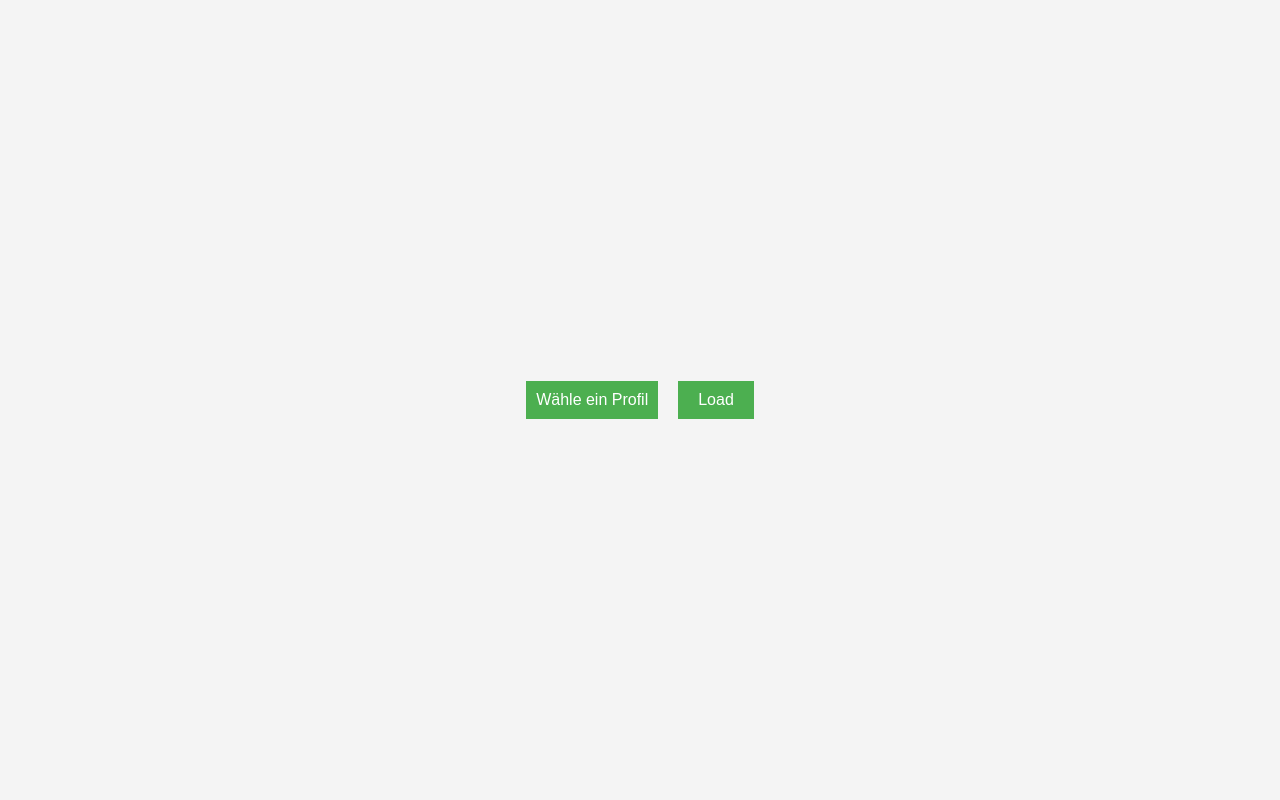
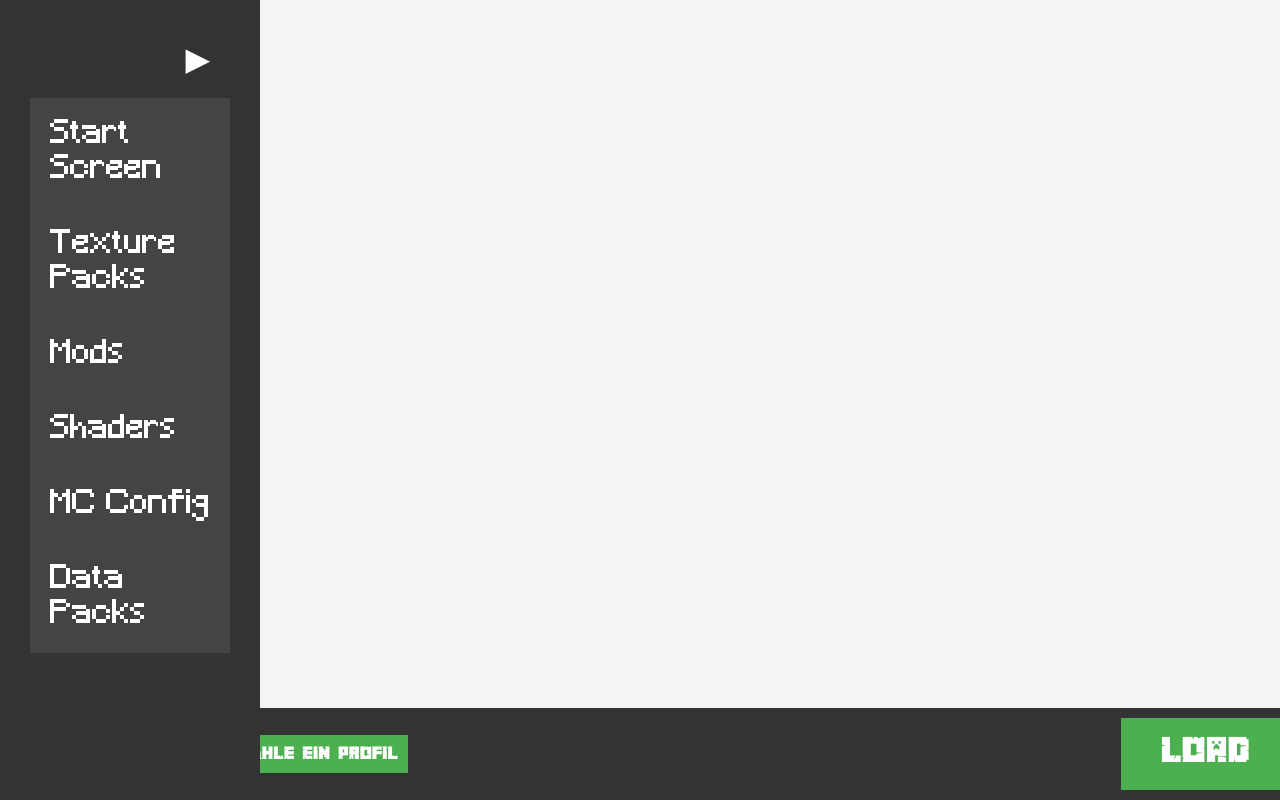
Before and after one commit to Florian846/Minecraft-Profile-Manager, a website: page index.html in a window 1280 px wide. Drawn offline with Linux system fonts and the light colour scheme.

Commit message:
Added Sidebar

```diff
--- a/index.html
+++ b/index.html
@@ -6,17 +6,25 @@
     <title>Minecraft Profile Manager</title>
 </head>
 <body>
-        <div class="container"></div>
+<div class="sidebar">
+    <button class="sidebar-toggle-btn" id="toggle-sidebar-btn">▶</button>
+    <button class="btn">Start Screen</button>
+    <button class="btn">Texture Packs</button>
+    <button class="btn">Mods</button>
+    <button class="btn">Shaders</button>
+    <button class="btn">MC Config</button>
+    <button class="btn">Data Packs</button>
+</div>
+<div class="container">
+    <div class="bottom-bar">
         <div class="dropdown">
             <button class="dropbtn" id="selected-profile">
-                <!-- Hier wird das ausgewählte Profil angezeigt -->
                 <span>Wähle ein Profil</span>
             </button>
-            <div class="dropdown-content" id="dropdown-content">
-                <!-- Dynamisch durch JavaScript gefüllt -->
-            </div>
+            <div class="dropdown-content" id="dropdown-content"></div>
         </div>
         <button class="load-btn">Load</button>
+    </div>
 </div>
 
 <script src="script.js"></script>
--- a/script.js
+++ b/script.js
@@ -1,5 +1,29 @@
 document.addEventListener('DOMContentLoaded', function() {
     loadProfiles();
+
+    const sidebar = document.querySelector('.sidebar');
+    const toggleBtn = document.querySelector('.sidebar-toggle-btn');
+
+    // Event Listener für das Ein- und Ausfahren der Sidebar
+    toggleBtn.addEventListener('click', function() {
+        sidebar.classList.toggle('collapsed');
+    });
+
+    // Wenn die Sidebar eingeklappt ist, deaktivieren wir die Buttons
+    sidebar.addEventListener('transitionend', function() {
+        const buttons = sidebar.querySelectorAll('.btn');
+        if (sidebar.classList.contains('collapsed')) {
+            buttons.forEach(button => {
+                button.style.pointerEvents = 'none'; // Buttons deaktivieren
+                button.style.opacity = '0.5'; // Buttons weniger sichtbar machen
+            });
+        } else {
+            buttons.forEach(button => {
+                button.style.pointerEvents = 'auto'; // Buttons aktivieren
+                button.style.opacity = '1'; // Buttons normal sichtbar machen
+            });
+        }
+    });
 });
 
 function loadProfiles() {
@@ -46,3 +70,8 @@ function loadProfiles() {
         })
         .catch(error => console.log('Error loading XML:', error));
 }
+
+// Todo ein ausfahren mit pfeil drehung animation
+// Todo einbauen des config buttons mit dem Bild gear.png
+
+//
--- a/style.css
+++ b/style.css
@@ -1,48 +1,134 @@
+:root {
+    --scale-factor: 2;
+}
+
+
 @font-face {
     font-family: 'Minecraft';
-    src: url('Fonts/Minecraft.ttf')
+    src: url('Fonts/Minecraft.ttf');
 }
 @font-face {
     font-family: 'MinecrafterAlt';
-    src: url('Fonts/Minecrafter.Alt.ttf')
+    src: url('Fonts/Minecrafter.Alt.ttf');
 }
 @font-face {
     font-family: 'MinecrafterReg';
-    src: url('Fonts/Minecrafter.Reg.ttf')
+    src: url('Fonts/Minecrafter.Reg.ttf');
 }
-h1 {
-    font-family: 'MinecrafterAlt', Arial, sans-serif;
+
+body {
+    font-family: Arial, sans-serif;
+    margin: 0;
+    background-color: #f4f4f4;
+    display: flex;
+    height: 100vh;
+    overflow-x: hidden;
 }
-h2 {
-    font-family: 'MinecrafterReg', Arial, sans-serif;
+
+.sidebar {
+    font-size: calc(16px * var(--scale-factor));
+    padding: calc(15px * var(--scale-factor));
+    position: fixed;
+    top: 0;
+    left: 0;
+    width: 200px;
+    height: 100%;
+    background-color: #333;
+    display: flex;
+    flex-direction: column;
+    padding-top: 20px;
+    transition: width 0.3s ease-in-out;
+    z-index: 100; /* Damit die Sidebar über dem Inhalt liegt */
 }
-p {
+
+.sidebar.collapsed {
+    width: 50px; /* Sidebar wird eingeclappt */
+    font-family: 'Minecraft', sans-serif; /* Minecraft-Schriftart */
+}
+
+.sidebar .btn {
+    background-color: #444;
+    color: white;
+    text-align: left;
+    border: none;
+    cursor: pointer;
+    width: 100%;
+    font-size: calc(16px * var(--scale-factor));
+    padding: calc(10px * var(--scale-factor));
+    transition: all 0.3s;
     font-family: 'Minecraft', Arial, sans-serif;
 }
-body {
-    font-family: Arial, sans-serif;
+
+.sidebar .btn:hover {
+    background-color: #555;
+}
+
+.sidebar.collapsed .btn {
+    display: none;
+}
+
+.sidebar.collapsed .sidebar-toggle-btn {
+    display: block;
+}
+
+.sidebar.collapsed + .sidebar-toggle-btn {
+    transform: translateX(0) rotate(180deg);
+}
+
+.sidebar-toggle-btn {
+    background-color: #333;
+    color: white;
+    text-align: right;
+    border: none;
+    cursor: pointer;
+    width: 100%;
+    font-size: calc(16px * var(--scale-factor));
+    padding: calc(10px * var(--scale-factor));
+    transform: rotate(0deg);
+    transition: transform 0.3s ease-in-out;
+
+}
+
+.sidebar-toggle-btn:hover {
+    color: lightgray;
+}
+
+
+.sidebar.collapsed + .sidebar-toggle-btn {
+    transform: rotate(180deg); /* Pfeil zeigt nach links */
+}
+
+.container {
+    margin-left: 220px;
     display: flex;
     justify-content: center;
     align-items: center;
-    height: 100vh;
-    margin: 0;
-    background-color: #f4f4f4;
+    flex-direction: column;
+    width: calc(100% - 220px);
+    padding: 20px;
 }
 
-.container {
+.bottom-bar {
+    position: fixed;
+    bottom: 0;
+    left: 220px;
+    width: calc(100% - 220px);
+    padding: 10px;
+    background-color: #333;
     display: flex;
+    justify-content: space-between;
     align-items: center;
-    justify-content: center;
 }
 
 .load-btn {
-    padding: 10px 20px;
-    font-size: 16px;
+    padding: calc(10px * var(--scale-factor)) calc(20px * var(--scale-factor));
+    font-size: calc(16px * var(--scale-factor));
     background-color: #4CAF50;
     color: white;
     border: none;
     cursor: pointer;
     margin-left: 20px;
+    font-family: 'MinecrafterAlt', sans-serif;
 }
 
 .load-btn:hover {
@@ -63,6 +149,7 @@ body {
     cursor: pointer;
     display: flex;
     align-items: center;
+    font-family: 'MinecrafterAlt', sans-serif;
 }
 
 .dropbtn img {
@@ -74,7 +161,7 @@ body {
 .dropdown-content {
     display: none;
     position: absolute;
-    bottom: 100%; /* Klappt nach oben aus */
+    bottom: 100%;
     background-color: #f9f9f9;
     min-width: 160px;
     box-shadow: 0px 8px 16px 0px rgba(0,0,0,0.2);
@@ -92,6 +179,7 @@ body {
     display: flex;
     align-items: center;
     cursor: pointer;
+    font-family: 'Minecraft', sans-serif;
 }
 
 .dropdown-content div:hover {
```
Also changed, not shown: 1 other file. Lines whose indentation alone changed are shown as unchanged.
